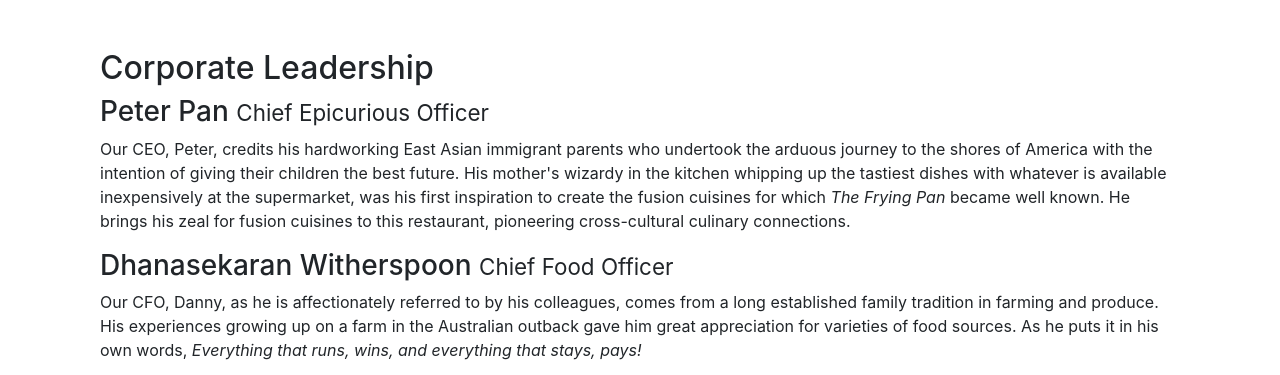
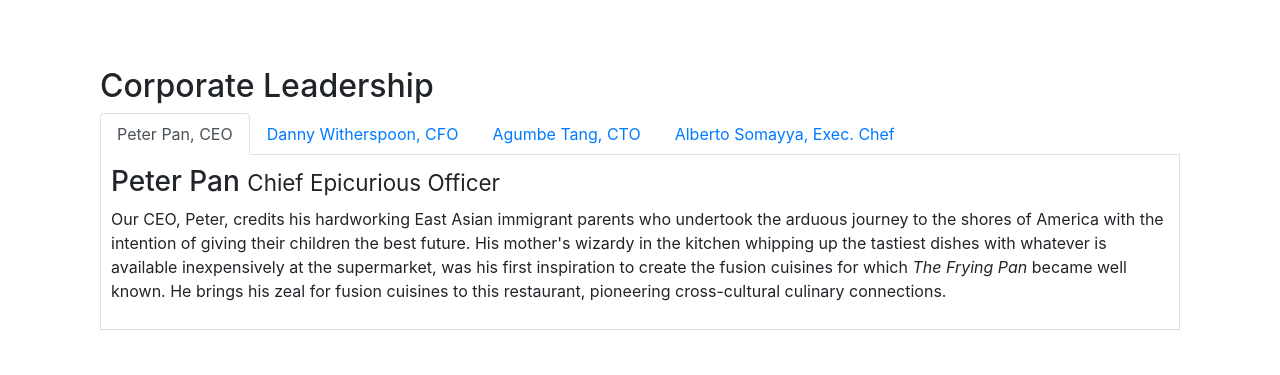
Before and after one commit to SAchu47/BootStrap-Learnig, a website: page aboutus.html in a window 1280 px wide. Shown: the part 978-1353 px from the top of the page. Drawn offline with nearby package versions, Linux system fonts and the light colour scheme.

Commit message:
nav-tabs

```diff
--- a/aboutus.html
+++ b/aboutus.html
@@ -101,14 +101,46 @@
         <div class="row row-content align-items-center">
             <div class="col-12">
                 <h2>Corporate Leadership</h2>
+                <ul class="nav nav-tabs" role="tablist">
+                    <li class="nav-item">
+                      <a class="nav-link active" href="#peter"
+                        role="tab" data-toggle="tab">Peter Pan, CEO</a>
+                    </li>
+                    <li class="nav-item">
+                      <a class="nav-link" href="#danny" role="tab"
+                        data-toggle="tab">Danny Witherspoon, CFO</a>
+                    </li>
+                    <li class="nav-item">
+                      <a class="nav-link" href="#agumbe"role="tab"
+                        data-toggle="tab">Agumbe Tang, CTO</a>
+                    </li>
+                    <li class="nav-item">
+                      <a class="nav-link" href="#alberto" role="tab"
+                        data-toggle="tab">Alberto Somayya, Exec. Chef</a>
+                    </li>
+                </ul>
+
+                <div class="tab-content">
+                    <div class="tab-pane fade show active" id="peter" role="tabpanel">
                         <h3>Peter Pan <small>Chief Epicurious Officer</small></h3>
                         <p class="d-none d-sm-block">Our CEO, Peter, credits his hardworking East Asian immigrant parents who undertook the arduous journey to the shores of America with the intention of giving their children the best future. His mother's wizardy in the kitchen whipping up the tastiest dishes with whatever is available inexpensively at the supermarket, was his first inspiration to create the fusion cuisines for which <em>The Frying Pan</em> became well known. He brings his zeal for fusion cuisines to this restaurant, pioneering cross-cultural culinary connections.</p>
+                    </div>
+
+                    <div class="tab-pane fade" id="danny" role="tabpanel" >
                         <h3>Dhanasekaran Witherspoon <small>Chief Food Officer</small></h3>
                         <p class="d-none d-sm-block">Our CFO, Danny, as he is affectionately referred to by his colleagues, comes from a long established family tradition in farming and produce. His experiences growing up on a farm in the Australian outback gave him great appreciation for varieties of food sources. As he puts it in his own words, <em>Everything that runs, wins, and everything that stays, pays!</em></p>
+                    </div>
+
+                    <div class="tab-pane fade" id="agumbe" role="tabpanel">
                         <h3>Agumbe Tang <small>Chief Taste Officer</small></h3>
                         <p class="d-none d-sm-block">Blessed with the most discerning gustatory sense, Agumbe, our CTO, personally ensures that every dish that we serve meets his exacting tastes. Our chefs dread the tongue lashing that ensues if their dish does not meet his exacting standards. He lives by his motto, <em>You click only if you survive my lick.</em></p>
+                    </div>
+
+                    <div class="tab-pane fade" id="alberto" role="tabpanel">
                         <h3>Alberto Somayya <small>Executive Chef</small></h3>
                         <p class="d-none d-sm-block">Award winning three-star Michelin chef with wide International experience having worked closely with whos-who in the culinary world, he specializes in creating mouthwatering Indo-Italian fusion experiences. He says, <em>Put together the cuisines from the two craziest cultures, and you get a winning hit! Amma Mia!</em></p>
+                    </div>
+                </div>
             </div>
        </div>
 
--- a/css/styles.css
+++ b/css/styles.css
@@ -36,3 +36,10 @@ body {
 .navbar-dark {
     background-color: #512da8;
 }
+
+.tab-content {
+    border-left: 1px solid #ddd;
+    border-right: 1px solid #ddd;
+    border-bottom: 1px solid #ddd;
+    padding: 10px;
+}
```
Lines whose indentation alone changed are shown as unchanged.
